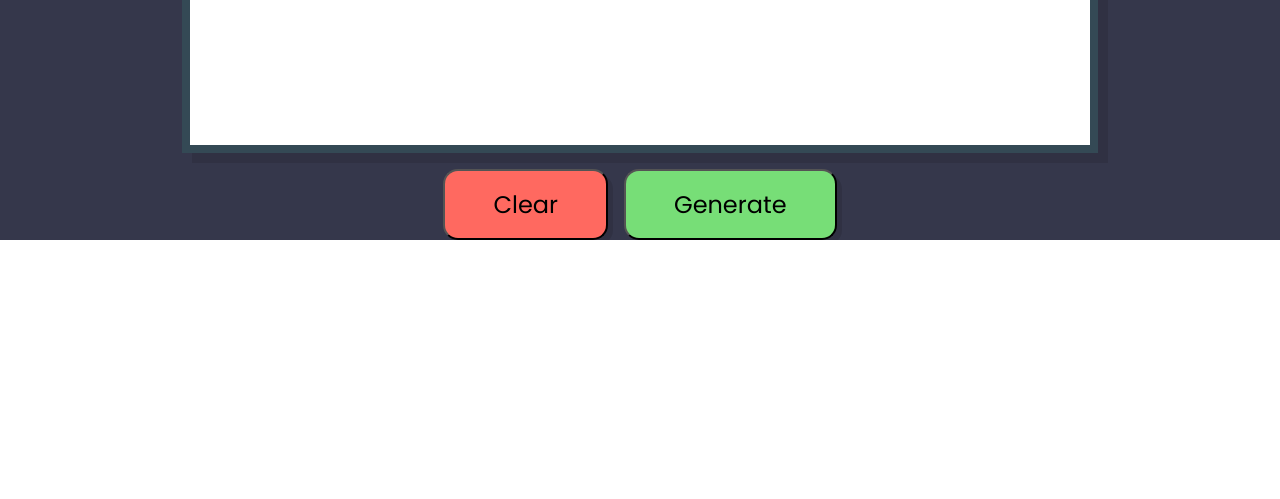
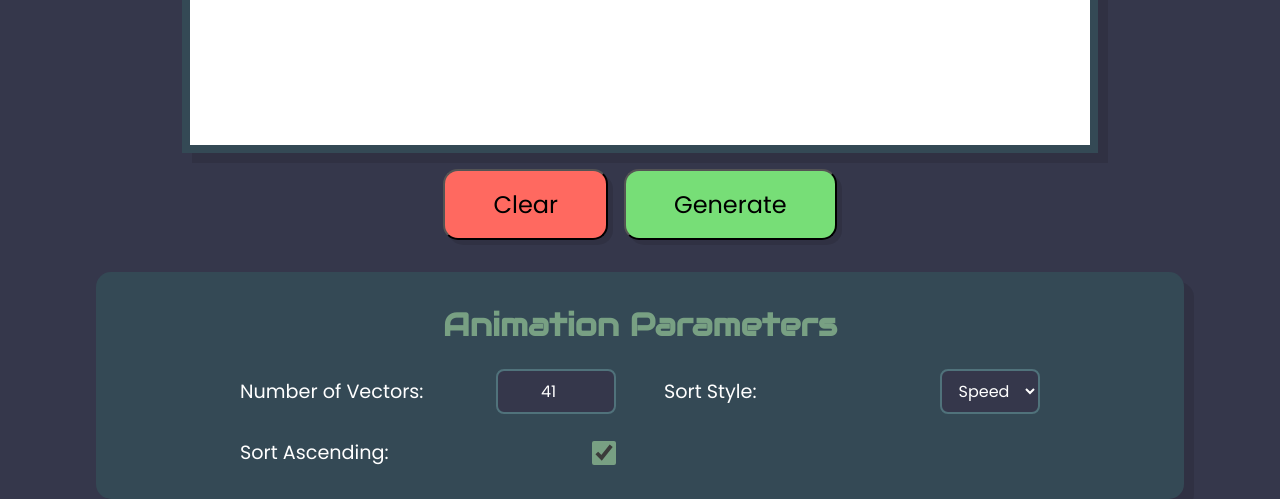
Before and after one commit to JamieLandolt/VectorAnimation, a Flask app: page / in a window 1280 px wide. Shown: the part 727-1226 px from the top of the page. Before the commit the page ends 967 px from the top, so only its background shows below. Run offline with Flask 3, Linux system fonts and the light colour scheme.

Commit message:
add buttons to frontend

```diff
--- a/server/app.py
+++ b/server/app.py
@@ -9,11 +9,15 @@ app = Flask(__name__)
 api = Api(app, doc='/docs', prefix='/api')
 
 # WEBSITE ########################################################################################
+
+
 @app.route('/')
 def index():
     return render_template("index.html")
 
 # SERVER API #####################################################################################
+
+
 class Job():
     def __init__(self, points):
         self.id = str(uuid.uuid4())
@@ -32,39 +36,54 @@ class Job():
             "is_done": self.is_done
         }
 
+
 job_dict = {}
 
+DEFAULT_RENDER_PARAMS = {
+    "vectorJMin": -20,
+    "vectorJMax": 20,
+    "sortStyle": "size",
+    "sortAscending": True,
+}
+
 job_creation_args = reqparse.RequestParser()
-job_creation_args.add_argument('points', type=list, location='json', required=True);
+job_creation_args.add_argument(
+    'points', type=list, location='json', required=True)
+job_creation_args.add_argument(
+    'render_params', type=dict, location='json', required=False, default=DEFAULT_RENDER_PARAMS
+)
+
 
 @api.route('/job')
 class JobApi(Resource):
     def get(self):
         job_id = request.args.get('job_id')
 
-        job = job_dict[job_id] # TODO: John use a job_dict.get(job_id, default_value) here so it stops erroring
+        # TODO: John use a job_dict.get(job_id, default_value) here so it stops erroring
+        job = job_dict[job_id]
         return job.get_job_info(), 200
 
     @api.expect(job_creation_args)
     def post(self):
         args = job_creation_args.parse_args()
         points = args['points']
+        render_params = args['render_params']
 
-        new_job = Job(points);
-        new_job_id = new_job.get_id();
+        new_job = Job(points)
+        new_job_id = new_job.get_id()
         job_dict[new_job_id] = new_job
 
         points_ndarray = np.array(
             [[point["x"], point["y"]] for point in points]
         )
 
-        np.save("points/" + new_job_id + ".npy", points_ndarray);
+        np.save("points/" + new_job_id + ".npy", points_ndarray)
 
         response = {
             "job_id": new_job_id
         }
 
-        run_animation(new_job_id);
+        run_animation(new_job_id, render_params)
         return response, 201
 
 
--- a/server/params.txt
+++ b/server/params.txt
@@ -1 +1 @@
-{"vectorJMin": -20, "vectorJMax": 20, "sortStyle": "size", "sortAscending": true}
+{"vectorJMin": -20, "vectorJMax": 20, "sortStyle": "size", "sortAscending": false}
--- a/server/run_animate_from_file.py
+++ b/server/run_animate_from_file.py
@@ -11,7 +11,7 @@ def run_animation(job_id: str = "data", render_params={
     "vectorJMax": 20,  # must be > 0
     "sortStyle": "size",  # can be size or speed
     "sortAscending": True,  # true or false
-}, manim_params='-p -l --frame_rate 15'):
+}, manim_params='-p -l'):
     data = np.load(f'points/{job_id}.npy')
     data = np.array([[(row[0]-450)/20, (-row[1]+350)/20] for row in data])
     # Write to file read from
--- a/server/static/css/style.css
+++ b/server/static/css/style.css
@@ -116,3 +116,71 @@ header .container:last-child {
     background-color: var(--pastel-green);
     padding: 1rem 3rem;
 }
+
+/* CONTROLS SECTION ******************************************************************************/
+.controls {
+    width: 64rem;
+    margin: 2rem auto 0 auto; /* Added top margin */
+    padding: 2rem;
+    background-color: var(--bg-secondary);
+    border-radius: 15px;
+    box-shadow: 10px 10px rgba(0,0,0, 0.1);
+    color: var(--light);
+    display: flex;
+    flex-direction: column;
+    align-items: center;
+}
+
+.controls h3 {
+    font-size: var(--h2-font-size);
+    font-family: var(--font-display);
+    color: var(--primary);
+    margin-bottom: 1.5rem;
+    text-align: center;
+}
+
+.controls .param-grid {
+    display: grid;
+    grid-template-columns: 1fr 1fr; /* Creates two columns */
+    gap: 1.5rem 3rem; /* Row and column gap */
+    width: 100%;
+    max-width: 800px;
+}
+
+.controls .param-grid > div {
+    display: flex;
+    justify-content: space-between;
+    align-items: center;
+    font-family: var(--font-body);
+    font-size: 1.2rem;
+}
+
+.controls label {
+    margin-right: 1rem;
+}
+
+.controls input[type="number"],
+.controls select {
+    background-color: var(--bg-primary);
+    color: var(--light);
+    border: 2px solid var(--secondary);
+    border-radius: 8px;
+    padding: 0.5rem;
+    font-family: var(--font-body);
+    font-size: 1rem;
+    width: 100px; /* Give a fixed width */
+    text-align: center;
+}
+
+.controls input[type="checkbox"] {
+    width: 1.5rem;
+    height: 1.5rem;
+    accent-color: var(--primary); /* Styles the checkmark color */
+}
+
+/* To make the grid responsive on smaller screens */
+@media (max-width: 768px) {
+    .controls .param-grid {
+        grid-template-columns: 1fr; /* Stack to a single column */
+    }
+}
--- a/server/static/js/script.js
+++ b/server/static/js/script.js
@@ -94,10 +94,32 @@ window.addEventListener("load", () => {
         if (points.length == 0) return;
 
         jobIsDone = false;
+    const numVectors = parseInt(document.querySelector("#numVectors").value, 10);
+    const sortStyle = document.querySelector("#sortStyle").value;
+    const sortAscending = document.querySelector("#sortAscending").checked; // .checked returns a boolean
 
-        const payload = {
-            "points": points
+    const n = Math.floor(numVectors / 2);
+    let vectorJMin, vectorJMax;
+
+        if (numVectors % 2 === 1) {
+        // If odd (e.g., 41), create a symmetric range like -20 to 20
+        vectorJMin = -n;
+        vectorJMax = n;
+    } else {
+        // If even (e.g., 40), create a nearly symmetric range like -20 to 19
+        vectorJMin = -n;
+        vectorJMax = n - 1;
+    }
+
+         const payload = {
+        "points": points,
+        "render_params": {
+            "vectorJMin": vectorJMin,
+            "vectorJMax": vectorJMax,
+            "sortStyle": sortStyle,
+            "sortAscending": sortAscending
         }
+    }
 
         fetch(endpoint, {
             method: 'POST',
--- a/server/templates/index.html
+++ b/server/templates/index.html
@@ -23,4 +23,26 @@
         </div>
     </div>
 </section>
+<!-- BUTTONS -->
+<div class="controls">
+    <h3>Animation Parameters</h3>
+    <div class="param-grid">
+    <div>
+        <label for="numVectors">Number of Vectors:</label>
+        <input type="number" id="numVectors" value="41" min="1" step="2">
+    </div>
+
+    <div>
+        <label for="sortStyle">Sort Style:</label>
+        <select id="sortStyle">
+            <option value="speed" selected>Speed</option>
+            <option value="size">Size</option>
+        </select>
+    </div>
+    <div>
+        <label for="sortAscending">Sort Ascending:</label>
+        <input type="checkbox" id="sortAscending" checked>
+    </div>
+</div>
+</div>
 {% endblock %}
```
Also changed, not shown: 1 other file.
